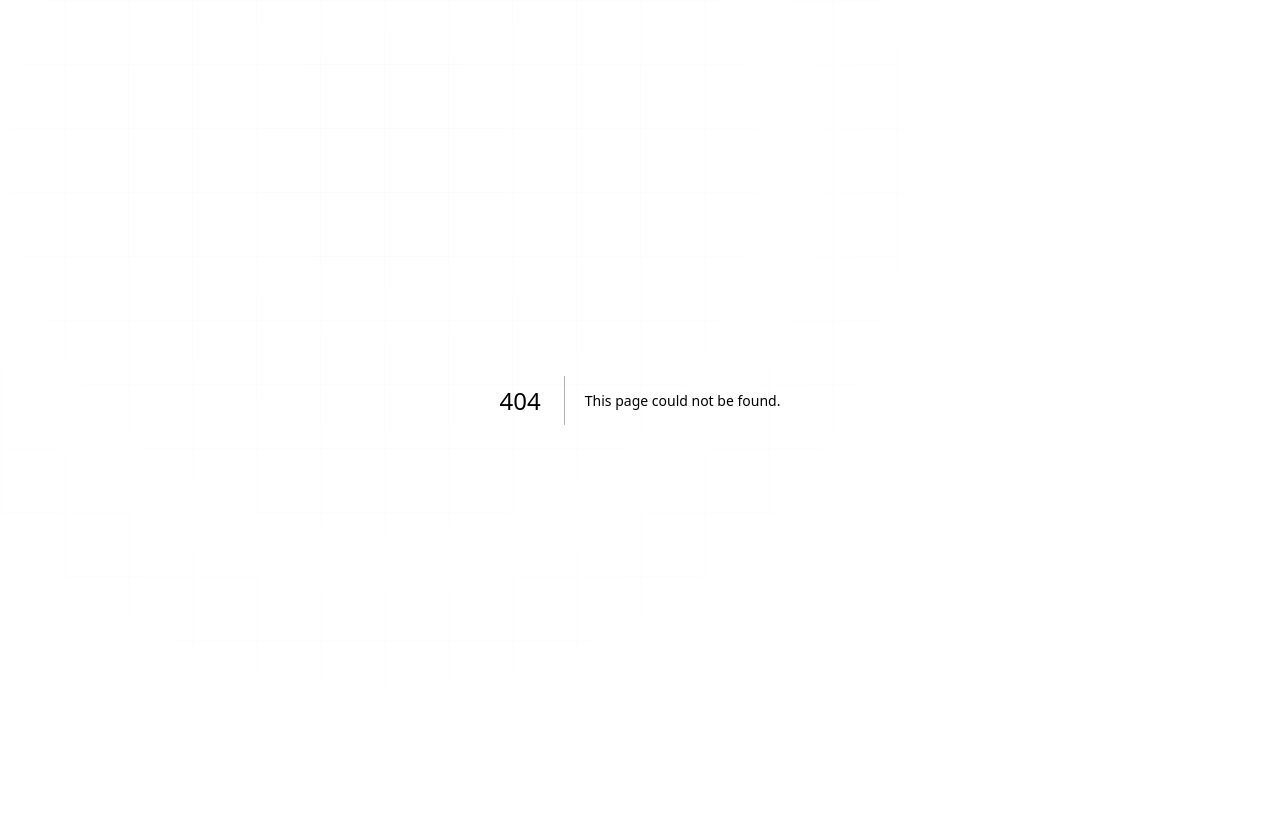
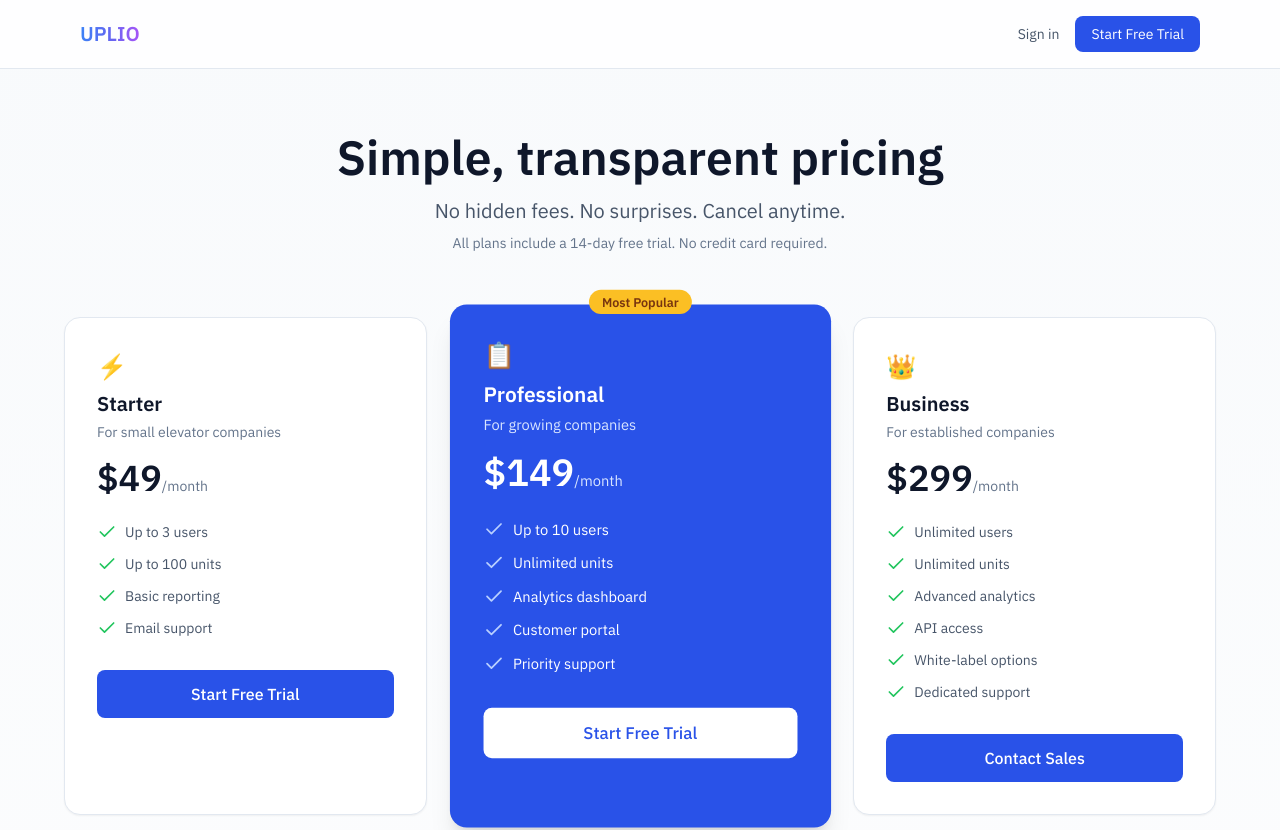
Before and after one commit to amartinez988/LifterByHans, a Next.js app: page /pricing in a window 1280 px wide. Before the commit this address had no page. Shown: the top 830 px of the page. Before the commit the page ends 800 px from the top, so only its background shows below. Built offline with nearby package versions, Linux system fonts and the light colour scheme.

Commit message:
feat: add public pricing page with 3 tiers
- Starter (/mo), Professional (/mo), Business (/mo)
- Added FAQ section
- Added Pricing link to header and footer navigation

```diff
--- a/app/page.tsx
+++ b/app/page.tsx
@@ -89,6 +89,12 @@ export default function LandingPage() {
             <span className="text-xl font-bold bg-gradient-to-r from-blue-500 via-indigo-500 to-purple-500 bg-clip-text text-transparent">UPLIO</span>
           </div>
           <nav className="flex items-center gap-3">
+            <Link
+              className="px-3 py-2 text-sm font-medium text-slate-600 hover:text-slate-900 transition"
+              href="/pricing"
+            >
+              Pricing
+            </Link>
             <Link
               className="px-3 py-2 text-sm font-medium text-slate-600 hover:text-slate-900 transition"
               href="/login"
@@ -365,6 +371,9 @@ export default function LandingPage() {
               <span className="font-semibold bg-gradient-to-r from-blue-500 via-indigo-500 to-purple-500 bg-clip-text text-transparent">UPLIO</span>
             </div>
             <div className="flex items-center gap-6 text-sm">
+              <Link href="/pricing" className="text-slate-500 hover:text-brand-600 transition-colors">
+                Pricing
+              </Link>
               <Link href="/terms" className="text-slate-500 hover:text-brand-600 transition-colors">
                 Terms of Service
               </Link>
--- /dev/null
+++ b/app/pricing/page.tsx
@@ -0,0 +1,255 @@
+import Link from "next/link";
+import { Check } from "lucide-react";
+
+export const metadata = {
+  title: "Pricing | Uplio",
+  description: "Simple, transparent pricing for elevator service companies of all sizes",
+};
+
+const plans = [
+  {
+    name: "Starter",
+    price: "$49",
+    description: "For small elevator companies",
+    icon: "⚡",
+    features: [
+      "Up to 3 users",
+      "Up to 100 units",
+      "Basic reporting",
+      "Email support",
+    ],
+    cta: "Start Free Trial",
+    href: "/signup",
+    highlighted: false,
+  },
+  {
+    name: "Professional",
+    price: "$149",
+    description: "For growing companies",
+    icon: "📋",
+    features: [
+      "Up to 10 users",
+      "Unlimited units",
+      "Analytics dashboard",
+      "Customer portal",
+      "Priority support",
+    ],
+    cta: "Start Free Trial",
+    href: "/signup",
+    highlighted: true,
+  },
+  {
+    name: "Business",
+    price: "$299",
+    description: "For established companies",
+    icon: "👑",
+    features: [
+      "Unlimited users",
+      "Unlimited units",
+      "Advanced analytics",
+      "API access",
+      "White-label options",
+      "Dedicated support",
+    ],
+    cta: "Contact Sales",
+    href: "/contact",
+    highlighted: false,
+  },
+];
+
+export default function PricingPage() {
+  return (
+    <div className="min-h-screen bg-gradient-to-b from-slate-50 to-white">
+      {/* Header */}
+      <header className="border-b border-slate-200 bg-white/80 backdrop-blur-sm">
+        <div className="mx-auto max-w-6xl px-4 py-4 flex items-center justify-between">
+          <Link href="/" className="flex items-center gap-2">
+            <span className="font-bold text-xl bg-gradient-to-r from-blue-500 via-indigo-500 to-purple-500 bg-clip-text text-transparent">
+              UPLIO
+            </span>
+          </Link>
+          <div className="flex items-center gap-4">
+            <Link href="/login" className="text-sm text-slate-600 hover:text-slate-900">
+              Sign in
+            </Link>
+            <Link
+              href="/signup"
+              className="text-sm bg-brand-600 text-white px-4 py-2 rounded-lg hover:bg-brand-700 transition-colors"
+            >
+              Start Free Trial
+            </Link>
+          </div>
+        </div>
+      </header>
+
+      {/* Hero */}
+      <section className="py-16 px-4">
+        <div className="mx-auto max-w-4xl text-center">
+          <h1 className="text-4xl md:text-5xl font-bold text-slate-900 mb-4">
+            Simple, transparent pricing
+          </h1>
+          <p className="text-xl text-slate-600 mb-2">
+            No hidden fees. No surprises. Cancel anytime.
+          </p>
+          <p className="text-sm text-slate-500">
+            All plans include a 14-day free trial. No credit card required.
+          </p>
+        </div>
+      </section>
+
+      {/* Pricing Cards */}
+      <section className="pb-20 px-4">
+        <div className="mx-auto max-w-6xl">
+          <div className="grid md:grid-cols-3 gap-8">
+            {plans.map((plan) => (
+              <div
+                key={plan.name}
+                className={`relative rounded-2xl p-8 ${
+                  plan.highlighted
+                    ? "bg-brand-600 text-white shadow-xl scale-105"
+                    : "bg-white border border-slate-200 shadow-sm"
+                }`}
+              >
+                {plan.highlighted && (
+                  <div className="absolute -top-4 left-1/2 -translate-x-1/2">
+                    <span className="bg-amber-400 text-amber-900 text-xs font-semibold px-3 py-1 rounded-full">
+                      Most Popular
+                    </span>
+                  </div>
+                )}
+
+                <div className="text-2xl mb-2">{plan.icon}</div>
+                <h3 className={`text-xl font-bold mb-1 ${plan.highlighted ? "text-white" : "text-slate-900"}`}>
+                  {plan.name}
+                </h3>
+                <p className={`text-sm mb-4 ${plan.highlighted ? "text-brand-100" : "text-slate-500"}`}>
+                  {plan.description}
+                </p>
+
+                <div className="mb-6">
+                  <span className={`text-4xl font-bold ${plan.highlighted ? "text-white" : "text-slate-900"}`}>
+                    {plan.price}
+                  </span>
+                  <span className={`text-sm ${plan.highlighted ? "text-brand-100" : "text-slate-500"}`}>
+                    /month
+                  </span>
+                </div>
+
+                <ul className="space-y-3 mb-8">
+                  {plan.features.map((feature) => (
+                    <li key={feature} className="flex items-start gap-2">
+                      <Check className={`w-5 h-5 flex-shrink-0 ${plan.highlighted ? "text-brand-200" : "text-green-500"}`} />
+                      <span className={`text-sm ${plan.highlighted ? "text-white" : "text-slate-600"}`}>
+                        {feature}
+                      </span>
+                    </li>
+                  ))}
+                </ul>
+
+                <Link
+                  href={plan.href}
+                  className={`block w-full text-center py-3 px-4 rounded-lg font-medium transition-colors ${
+                    plan.highlighted
+                      ? "bg-white text-brand-600 hover:bg-brand-50"
+                      : "bg-brand-600 text-white hover:bg-brand-700"
+                  }`}
+                >
+                  {plan.cta}
+                </Link>
+              </div>
+            ))}
+          </div>
+        </div>
+      </section>
+
+      {/* FAQ Section */}
+      <section className="py-16 px-4 bg-slate-50 border-t border-slate-200">
+        <div className="mx-auto max-w-3xl">
+          <h2 className="text-2xl font-bold text-slate-900 text-center mb-12">
+            Frequently Asked Questions
+          </h2>
+
+          <div className="space-y-6">
+            <div>
+              <h3 className="font-semibold text-slate-900 mb-2">How does the free trial work?</h3>
+              <p className="text-slate-600">
+                Every plan includes a 14-day free trial with full access to all features.
+                No credit card required to start. You can upgrade, downgrade, or cancel anytime.
+              </p>
+            </div>
+
+            <div>
+              <h3 className="font-semibold text-slate-900 mb-2">Can I change plans later?</h3>
+              <p className="text-slate-600">
+                Yes! You can upgrade or downgrade your plan at any time. Changes take effect
+                on your next billing cycle.
+              </p>
+            </div>
+
+            <div>
+              <h3 className="font-semibold text-slate-900 mb-2">What counts as a unit?</h3>
+              <p className="text-slate-600">
+                A unit is any elevator, escalator, or lift that you manage. Each piece of
+                equipment counts as one unit regardless of the building.
+              </p>
+            </div>
+
+            <div>
+              <h3 className="font-semibold text-slate-900 mb-2">Do you offer annual billing?</h3>
+              <p className="text-slate-600">
+                Yes! Annual plans get 2 months free. Contact us for annual pricing.
+              </p>
+            </div>
+          </div>
+        </div>
+      </section>
+
+      {/* CTA Section */}
+      <section className="py-16 px-4">
+        <div className="mx-auto max-w-2xl text-center">
+          <h2 className="text-2xl font-bold text-slate-900 mb-4">
+            Ready to streamline your operation?
+          </h2>
+          <p className="text-slate-600 mb-8">
+            Join elevator service companies who trust Uplio to manage their business.
+          </p>
+          <Link
+            href="/signup"
+            className="inline-block bg-brand-600 text-white px-8 py-3 rounded-lg font-medium hover:bg-brand-700 transition-colors"
+          >
+            Start Your Free Trial
+          </Link>
+        </div>
+      </section>
+
+      {/* Footer */}
+      <footer className="border-t border-slate-200 bg-white px-6 py-12">
+        <div className="mx-auto max-w-6xl">
+          <div className="flex flex-wrap items-center justify-between gap-4">
+            <div className="flex items-center gap-2">
+              <span className="font-semibold bg-gradient-to-r from-blue-500 via-indigo-500 to-purple-500 bg-clip-text text-transparent">
+                UPLIO
+              </span>
+            </div>
+            <div className="flex items-center gap-6 text-sm">
+              <Link href="/terms" className="text-slate-500 hover:text-brand-600 transition-colors">
+                Terms of Service
+              </Link>
+              <Link href="/privacy" className="text-slate-500 hover:text-brand-600 transition-colors">
+                Privacy Policy
+              </Link>
+              <Link href="/contact" className="text-slate-500 hover:text-brand-600 transition-colors">
+                Contact
+              </Link>
+            </div>
+          </div>
+          <div className="mt-6 pt-6 border-t border-slate-100 text-center">
+            <p className="text-sm text-slate-500">
+              © {new Date().getFullYear()} UPLIO. Built for the vertical transport industry.
+            </p>
+          </div>
+        </div>
+      </footer>
+    </div>
+  );
+}
```
